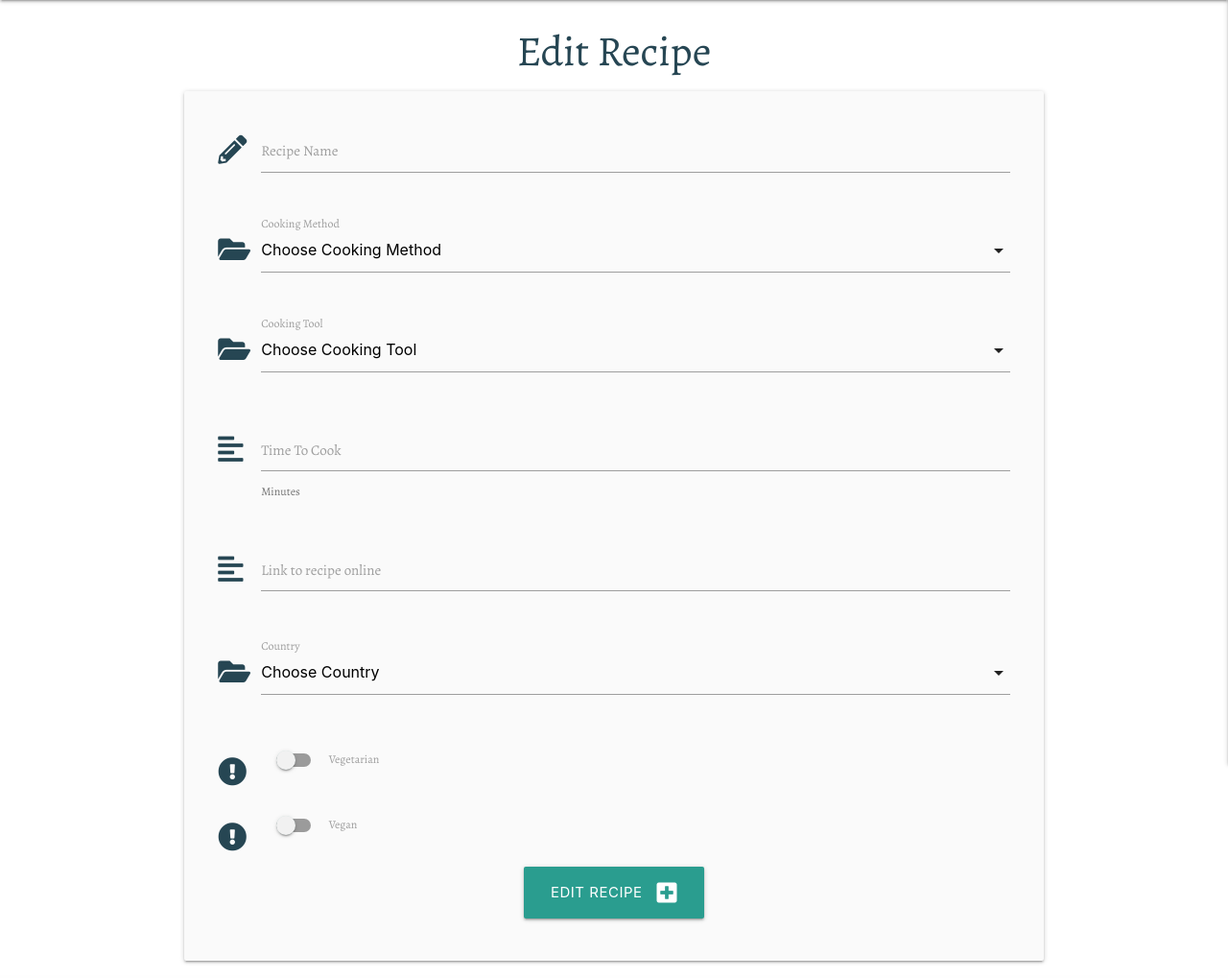
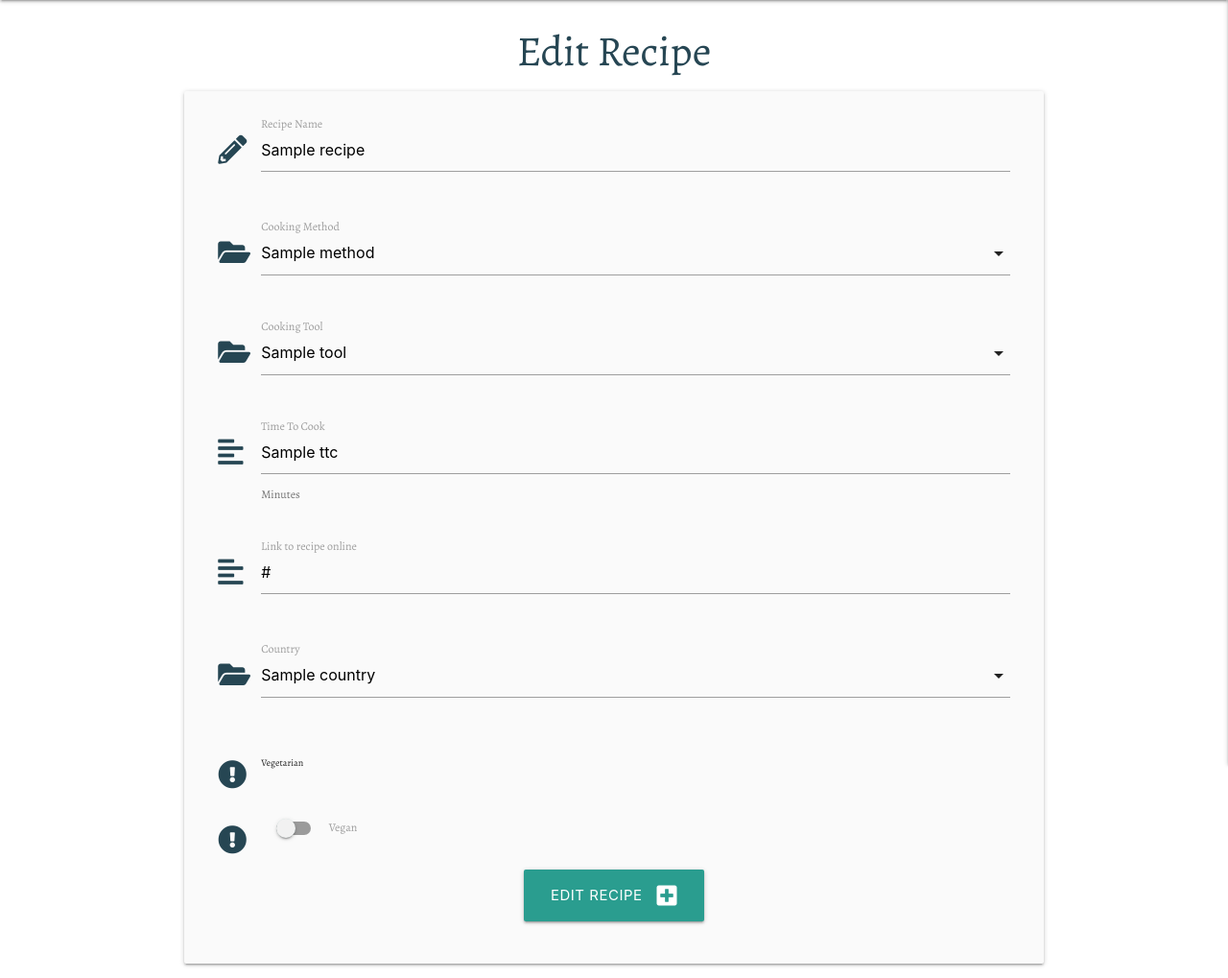
Before and after one commit to Code-Institute-Submissions/Willdeakin-Milestone-Project-3_NovResub, a Flask app: template templates/edit.html in a window 1280 px wide. Shown: the part 64-1083 px from the top of the page at 96% size. Run offline with Flask 2, Linux system fonts and the light colour scheme; the template is opened without the code that fills it: most values are stand-ins (such as "Sample title", 1, 10 or a date in 2020); some libraries are stand-ins or nearby versions.

Commit message:
add previously established data in edit.html for editing

```diff
--- a/app.py
+++ b/app.py
@@ -87,7 +87,7 @@
             "cooking_tool": request.form.get("cooking_tool"),
             "TTC": request.form.get("TTC").lower(),
             "website_link": request.form.get("website_link").lower(),
-            "country_name": request.form.get("country"),
+            "country_name": request.form.get("country_name"),
             "created_by": session["user"]
         }
         mongo.db.recipe.insert_one(recipe)
--- a/templates/edit.html
+++ b/templates/edit.html
@@ -8,8 +8,9 @@
             <div class="row">
                 <div class="input-field col s12">
                     <i class="fas fa-pencil-alt prefix charcoal"></i>
-                    <input id="recipe_name" name="recipe_name" minlength="5" maxlength="50"
-                        type="text" class="validate" required>
+                    <textarea id="recipe_name" name="recipe_name" minlength="5"
+                    maxlength="50" class="materialize-textarea validate autocomplete" required>
+                    {{- recipe.recipe_name -}}</textarea>
                     <label for="recipe_name">Recipe Name</label>
                 </div>
             </div>
@@ -18,7 +19,7 @@
                 <div class="input-field col s12">
                     <i class="fas fa-folder-open prefix charcoal"></i>
                     <select id="cooking_method" name="cooking_method" class="validate" required>
-                        <option value="" disabled selected>Choose Cooking Method</option>
+                        <option value="" disabled>Choose Cooking Method</option>
                         {% for method in methods %}
                             {% if method.cooking_method == recipe.cooking_method %}
                                 <option value="{{ method.method }}" selected>{{ method.method }}</option>
@@ -35,7 +36,7 @@
                 <div class="input-field col s12">
                     <i class="fas fa-folder-open prefix charcoal"></i>
                     <select id="cooking_tool" name="cooking_tool" class="validate" required>
-                        <option value="" disabled selected>Choose Cooking Tool</option>
+                        <option value="" disabled>Choose Cooking Tool</option>
                         {% for tool in tools %}
                             {% if tool.cooking_tool== recipe.cooking_tool %}
                                 <option value="{{ tool.tool }}" selected>{{ tool.tool }}</option>
@@ -52,7 +53,7 @@
                 <div class="input-field col s12">
                     <i class="fas fa-align-left prefix charcoal"></i>
                     <textarea id="TTC" name="TTC"
-                    class="materialize-textarea validate" required></textarea>
+                    class="materialize-textarea validate" required>{{- recipe.TTC -}}</textarea>
                     <label for="TTC">Time To Cook</label>
                     <span class="helper-text" data-error="wrong" data-success="right">Minutes</span>
                 </div>
@@ -63,7 +64,8 @@
                 <div class="input-field col s12">
                     <i class="fas fa-align-left prefix charcoal"></i>
                     <textarea id="website_link" name="website_link" minlength="5"
-                        maxlength="200" class="materialize-textarea validate autocomplete" required></textarea>
+                        maxlength="200" class="materialize-textarea validate autocomplete" required>
+                        {{- recipe.website_link -}}</textarea>
                     <label for="website_link">Link to recipe online</label>
                 </div>
             </div>
@@ -72,9 +74,9 @@
                 <div class="input-field col s12">
                     <i class="fas fa-folder-open prefix charcoal"></i>
                     <select id="country" name="country" class="validate" required>
-                        <option value="" disabled selected>Choose Country</option>
+                        <option value="" disabled>Choose Country</option>
                         {% for country in countries %}
-                            {% if country.country== recipe.country %}
+                            {% if country.country== recipe.country_name %}
                                 <option value="{{ country.country_name }}" selected>{{ country.country_name }}</option>
                             {% else %}
                                 <option value="{{ country.country_name }}">{{ country.country_name }}</option>
@@ -89,8 +91,12 @@
                 <div class="input-field col s6">
                     <div class="switch">
                         <i class="fas fa-exclamation-circle prefix charcoal"></i>
-                        <label for="is_veggie">
-                            <input type="checkbox" id="is_veggie" name="is_veggie">
+                        <label for="is_veggie"></label>
+                            {% if recipe.is_veggie == "on" %}
+                                <input type="checkbox" id="is_veggie" name="is_veggie" checked>
+                            {% else %}
+                                <input type="checkbox" id="is_veggie" name="is_veggie">
+                            {% endif %}
                             <span class="lever"></span>
                             Vegetarian
                         </label>
@@ -103,7 +109,11 @@
                     <div class="switch">
                         <i class="fas fa-exclamation-circle prefix charcoal"></i>
                         <label for="is_vegan">
-                            <input type="checkbox" id="is_vegan" name="is_vegan">
+                            {% if recipe.is_vegan == "on" %}
+                                <input type="checkbox" id="is_vegan" name="is_vegan" checked>
+                            {% else %}
+                                <input type="checkbox" id="is_vegan" name="is_vegan">
+                            {% endif %}
                             <span class="lever"></span>
                             Vegan
                         </label>
--- a/templates/recipes.html
+++ b/templates/recipes.html
@@ -12,10 +12,12 @@
                         {% if recipe.is_veggie == "on" %}
                             <i class="fas fa-exclamation-circle light-blue-text text-lighten-2 tooltipped"
                                 data-position="right" data-tooltip="vegetarian"></i>
+                                <p class="light-blue-text">vegetarian</p>
                         {% endif %}
                         {% if recipe.is_vegan == "on" %}
                             <i class="fas fa-exclamation-circle light-blue-text text-lighten-2 tooltipped"
                                 data-position="right" data-tooltip="vegan"></i>
+                            <p class="light-blue-text">vegan</p>
                         {% endif %}
                     </div>
                     <div class="col s3">
```
